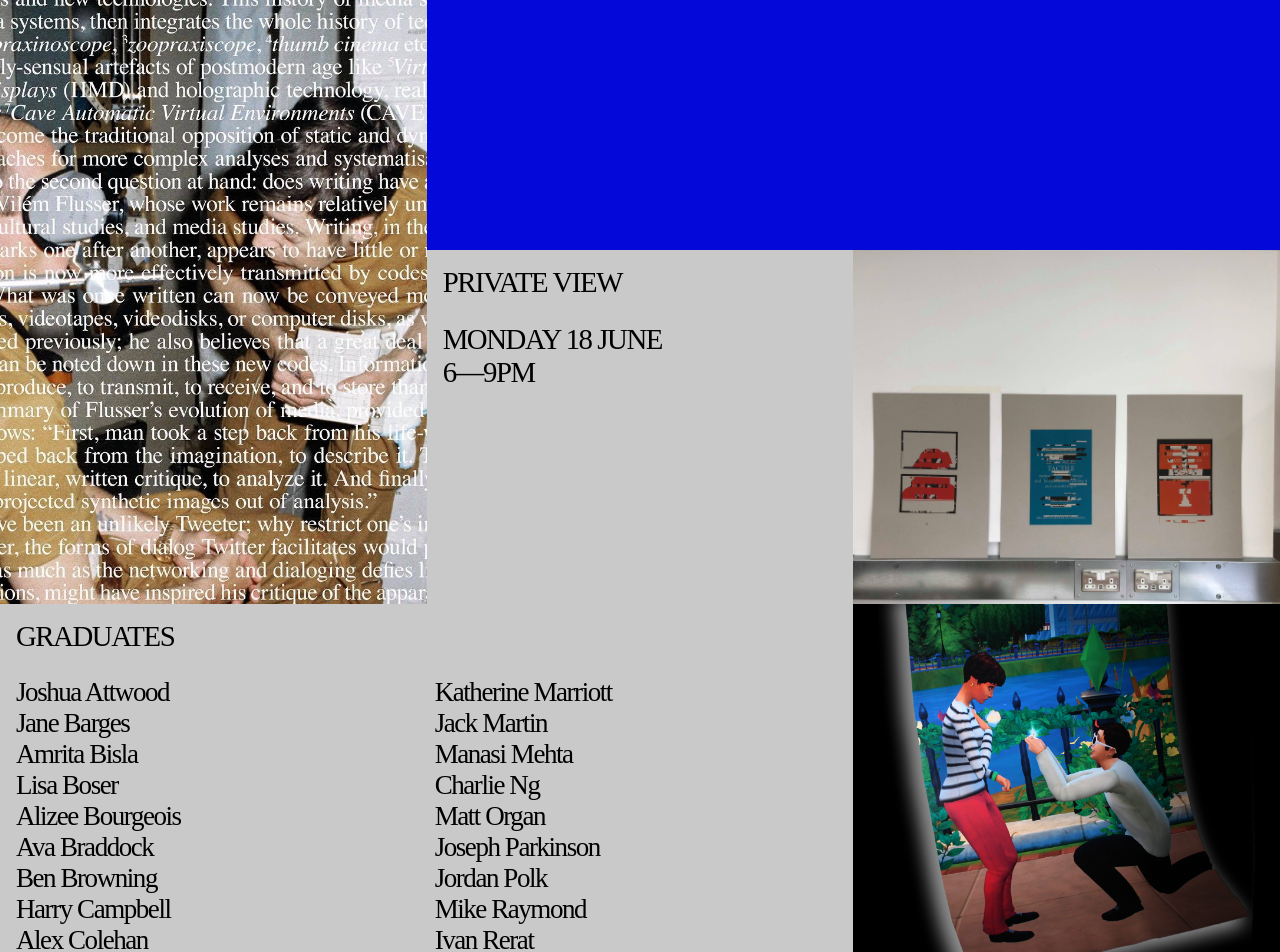
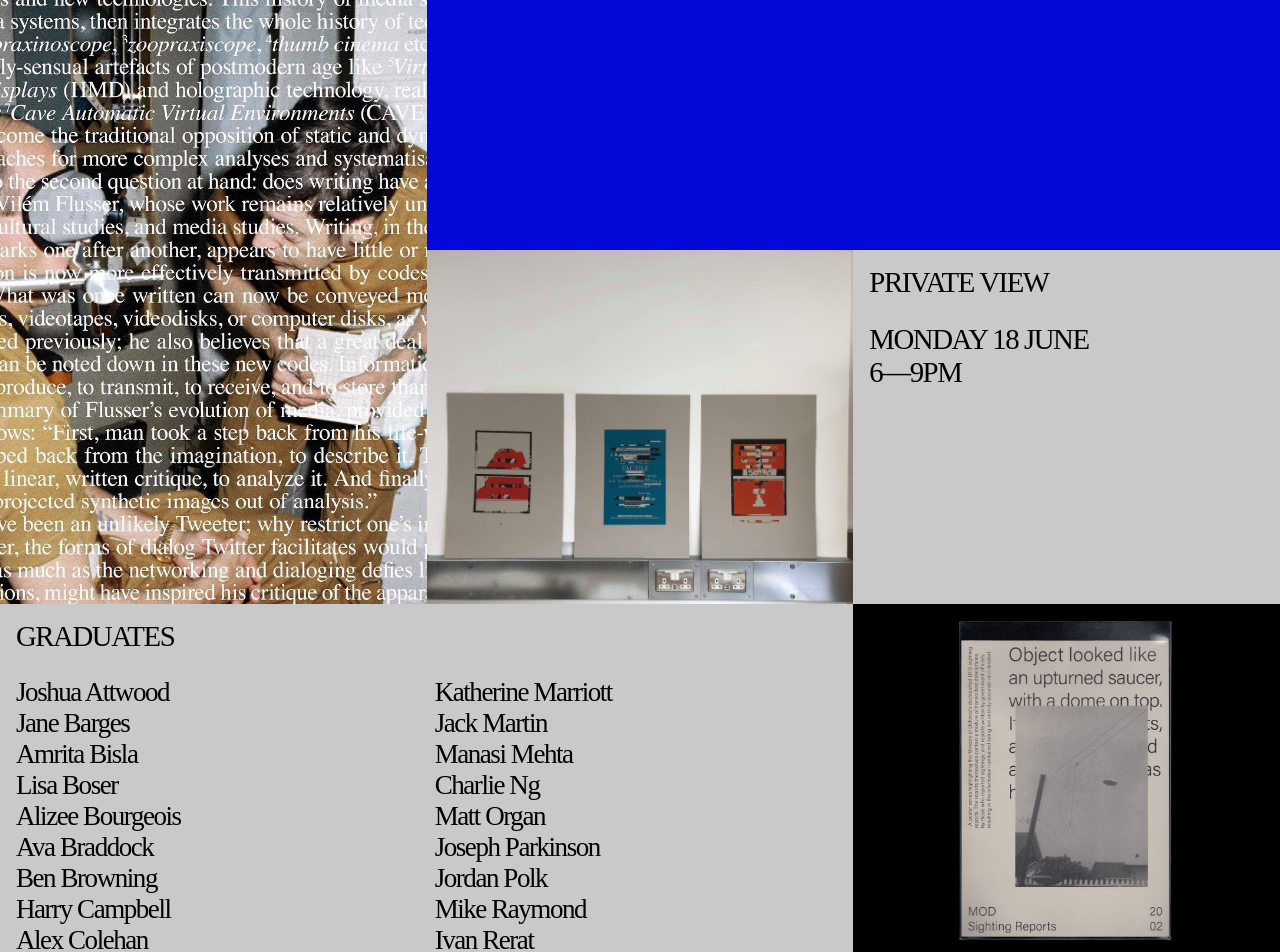
Before and after one commit to awesomephant/gdc2018-website, a Jekyll site: the page built from index.md, in a window 1280 px wide. Shown: the part 459-1411 px from the top of the page. Built offline with Jekyll 4.4.1, drawn with Linux system fonts in a browser that asks for light colours; some web fonts are replaced; grey boxes are pictures that could not be loaded.

Commit message:
Close #3

```diff
--- a/_includes/home-image.html
+++ b/_includes/home-image.html
@@ -1,3 +1,3 @@
-<div class="home-image rows-{{include.rows}}">
+<div hideonbigscreen="{{include.hideOnBigScreen}}" class="home-image rows-{{include.rows}} column-end-{{include.c_end}}">
     <a href="" target="_blank" class="credit"></a>
 </div>
--- a/_layouts/home.html
+++ b/_layouts/home.html
@@ -34,7 +34,8 @@
     </div>
 
     {% include home-image.html rows=2 %}
-    <div class="home-card title">
+    {% include home-image.html rows=1 %}
+    <div class="home-info title pv">
         <h2>
             <span>Private View</span>
         </h2>
@@ -43,7 +44,7 @@
             <span>6—9pm</span>
         </h2>
     </div>
-    {% include home-image.html %}
+    {% include home-image.html rows=2 hideOnBigScreen=true %}
     <div class="home-type home-people">
         <nav class="people-list">
 
@@ -55,11 +56,10 @@
         </nav>
     </div>
     {% include home-image.html %}
-    {% include home-image.html %}
-    {% include home-image.html %}
+    {% include home-image.html c_end=2%}
     {% include home-image.html rows='2' %}
     {% include home-image.html %}
-    <div class="home-info title">
+    <div class="home-info title location">
         <h2>
             <span>18—23 June</span>
         </h2>
@@ -71,6 +71,7 @@
     </div>
     {% include home-image.html %}
     {% include home-image.html rows='2' %}
+    {% include home-image.html rows='2' %}
     <div class="home-credit title">
         <h2>
             <span>Identity by:</span>
--- a/_sass/_home.scss
+++ b/_sass/_home.scss
@@ -1,28 +1,27 @@
 .home-grid {
     display: grid;
-    grid-template-rows: repeat(8, minmax(20vh, auto));
+    grid-template-rows: repeat(16, minmax(20vh, auto));
     grid-template-columns: repeat(2, 50%);
-    @include bp(m){
+    @include bp(m) {
         grid-template-columns: repeat(3, 33.33333vw);
         grid-template-rows: repeat(8, calc(13rem + 12vh + 3vw));
     }
-    img, video {
-        max-width: 150%;
-    //    max-height: 100vh;
+    img,
+    video {
+        max-width: 150%; //    max-height: 100vh;
         display: block;
     }
 }
 
 .home-livestream {
-    overflow: hidden;
-    //margin-left: -40%;
+    overflow: hidden; //margin-left: -40%;
     background: $gray;
     grid-column-start: 1;
     grid-column-end: span 2;
     min-height: 30vh;
     position: relative;
     z-index: -100;
-    @include bp(m){
+    @include bp(m) {
         grid-column-start: 2;
         grid-column-end: 4;
         grid-row-start: 1;
@@ -31,8 +30,7 @@
 }
 
 .stream-container {
-    height: 100%;
-    //min-height: 30vh;
+    height: 100%; //min-height: 30vh;
     position: relative;
     overflow: hidden;
     padding-top: 56.25%;
@@ -59,10 +57,10 @@
         transform: scale(1.1);
         object-fit: cover;
         min-width: 590px;
-        @include bp(m){
+        @include bp(m) {
             min-width: 1400px;
         }
-        @include bp(l){
+        @include bp(l) {
             min-width: 2000px;
         }
     }
@@ -89,19 +87,35 @@
         margin-right: .5rem;
         animation: pulsate 1s infinite alternate both;
     }
-    .offline + &:before {
+    .offline+&:before {
         display: none;
     }
 }
 
 .home-image {
+    grid-column-end: 1;
+    grid-column-start: 1;
+    &.column-end-2 {
+        grid-column-start: 2;
+        grid-column-end: 2;
+        @include bp(m) {
+            grid-column-start: auto;
+            grid-column-end: span 1;
+        }
+    }
     &.rows-2 {
         grid-column-end: span 2;
+        grid-column-start: 1;
         grid-row-end: span 1;
-        @include bp(m){
+        @include bp(m) {
+            grid-column-start: auto;
             grid-column-end: span 1;
             grid-row-end: span 2;
         }
+    }
+    @include bp(m) {
+        grid-column-start: auto;
+        grid-column-end: span 1;
     }
     overflow: hidden;
     background-size: cover;
@@ -109,14 +123,13 @@
     position: relative;
     min-height: calc(13rem + 5vh);
     max-height: none;
-    grid-column-start: auto;
-    @include bp(m){
+    @include bp(m) {
         min-height: calc(13rem + 12vh + 3vw)
     }
-  img {
-      display: block;
-      object-fit: cover;
-  }
+    img {
+        display: block;
+        object-fit: cover;
+    }
 }
 
 .credit {
@@ -152,7 +165,7 @@
     color: black;
     grid-column-start: 1;
     grid-column-end: span 3;
-    @include bp(m){
+    @include bp(m) {
         grid-column-end: span 1;
     }
     span {
@@ -170,7 +183,7 @@
     color: black;
     grid-column-start: 2;
     grid-column-end: span 3;
-    @include bp(m){
+    @include bp(m) {
         grid-column-end: span 1;
     }
     span {
@@ -188,7 +201,7 @@
     color: black;
     grid-column-start: 1;
     grid-column-end: span 3;
-    @include bp(m){
+    @include bp(m) {
         grid-column-end: span 1;
     }
     span {
@@ -206,7 +219,19 @@
     color: black;
     grid-column-start: 3;
     grid-column-end: span 3;
-    @include bp(m){
+    &.pv {
+        grid-column-start: 2;
+        @include bp(m) {
+            grid-column-start: auto;
+        }
+    }
+    &.location {
+        grid-column-start: 2;
+        @include bp(m) {
+            grid-column-start: auto;
+        }
+    }
+    @include bp(m) {
         grid-column-end: span 1;
     }
     span {
@@ -218,8 +243,7 @@
     }
 }
 
-
-.togglePeople{
+.togglePeople {
     position: fixed;
     z-index: 150;
     margin-top: 5px;
@@ -244,11 +268,10 @@
     }
     .arrow {
         fill: white;
-
     }
 }
 
-button:hover{
+button:hover {
     cursor: pointer;
 }
 
@@ -256,14 +279,14 @@
     grid-column-end: span 2;
     grid-row-end: span 3;
     overflow: hidden;
-    @include bp(m){
-//        grid-row-end: span 4;
+    @include bp(m) {
+        //        grid-row-end: span 4;
     }
     position: relative;
     z-index: 100;
 }
 
-.people-list{
+.people-list {
     background: $gray;
     columns: 2;
     list-style: none;
@@ -286,7 +309,14 @@
     color: $gray;
     color: black;
     display: block;
-    &:hover, &:focus {
+    &:hover,
+    &:focus {
         color: $blue;
     }
 }
+
+[hideonbigscreen=true]{
+    @include bp(m){
+        display: none;
+    }
+}
```
